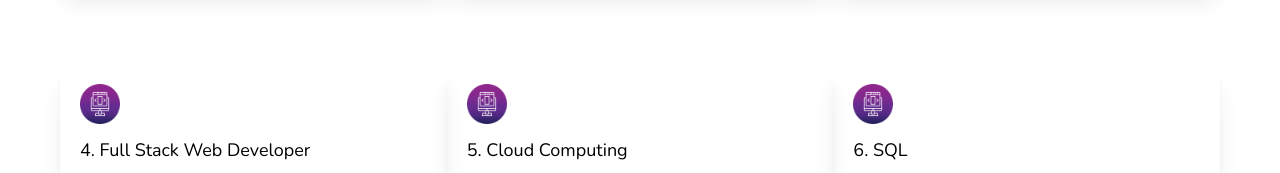
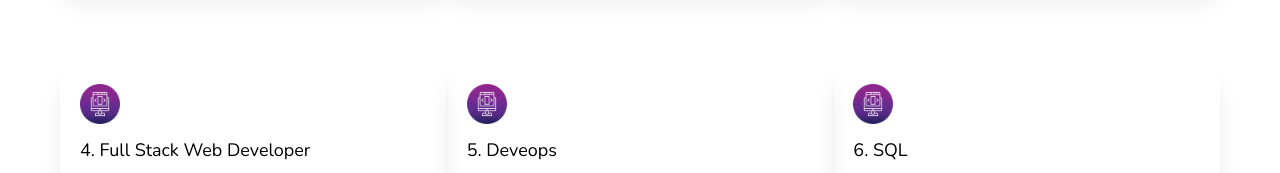
Before and after one commit to Priyanshuudeniya/p-p, a website: page index.html in a window 1280 px wide. Shown: the part 3840-4013 px from the top of the page. Drawn offline with nearby package versions, Linux system fonts and the light colour scheme.

Commit message:
Update index.html

```diff
--- a/index.html
+++ b/index.html
@@ -398,7 +398,7 @@ In This CertiFication I Have Learnt Basic About Full Stack web Technologies and
         class="my-3 md:my-10 w-full md:w-4/12 shadow-xl rounded-lg p-5 flex flex-col gap-3"
       >
         <img class="w-10" src="./img/icon.png" alt="" />
-        <h1 class="font-md text-lg dark:text-white">5. Cloud Computing</h1>
+        <h1 class="font-md text-lg dark:text-white">5. Deveops</h1>
         <p class="text-gray-400">
           In This Certification I Have Gain a Basic Knowledge About Deveops Which I am Doing From Linkedin.
         </p>
```
